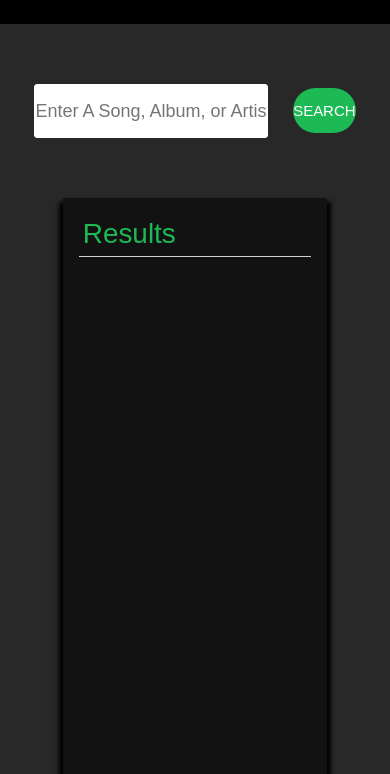
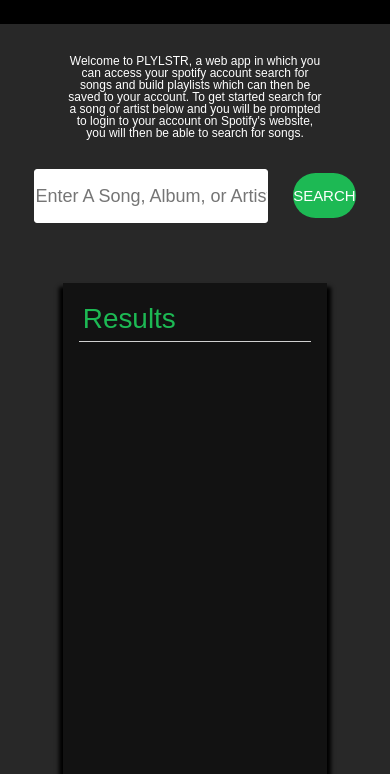
Before and after one commit to jonathanford94/Jamming, a React app: page / in a window 390 px wide. Shown: the part 70-844 px from the top of the page. Built offline with nearby package versions, Linux system fonts and the light colour scheme.

Commit message:
Introduction Update

```diff
--- a/src/Components/App/App.css
+++ b/src/Components/App/App.css
@@ -18,6 +18,7 @@
   letter-spacing: 0.5rem;
   position: fixed;
   width: 100%;
+  z-index: 1;
 }
 
 h1 .highlight {
@@ -44,9 +45,26 @@
   width: 100%;
 }
 
+.introduction{
+  display: inline-block;
+  position: relative;
+  top: 125px;
+  width: 80%;
+  font-size: 12px;
+  color: #ffffff;
+  z-index: 0;
+  text-align: center;
+  margin-left: 10%;
+}
+
 @media only screen and (max-width: 1020px) {
   .App-playlist {
     align-items: center;
     flex-direction: column;
   }
+
+  .introduction{
+    width: 100%;
+    margin-left: 0;
+  }
 }
--- a/src/Components/App/App.js
+++ b/src/Components/App/App.js
@@ -66,6 +66,7 @@
       <div>
       <h1>PLY<span className="highlight">LST</span>R</h1>
       <div className="App">
+        <p className="introduction">Welcome to PLYLSTR, a web app in which you can access your spotify account search for songs and build playlists which can then be saved to your account. To get started search for a song or artist below and you will be prompted to login to your account on Spotify's website, you will then be able to search for songs.</p>
         <SearchBar onSearch={this.search} />
         <div className="App-playlist">
           <SearchResults searchResults={this.state.searchResults} onAdd={this.addTrack} />
--- a/src/Components/Track/Track.js
+++ b/src/Components/Track/Track.js
@@ -29,7 +29,7 @@
         return (
             <div className="Track">
                 <div className="Track-information">
-                    <img src={this.props.track.image}></img>
+                    <img src={this.props.track.image} alt=""></img>
                     <h3>{this.props.track.name}</h3>
                     <p>{this.props.track.artist} | {this.props.track.album}</p>
                 </div>
```
